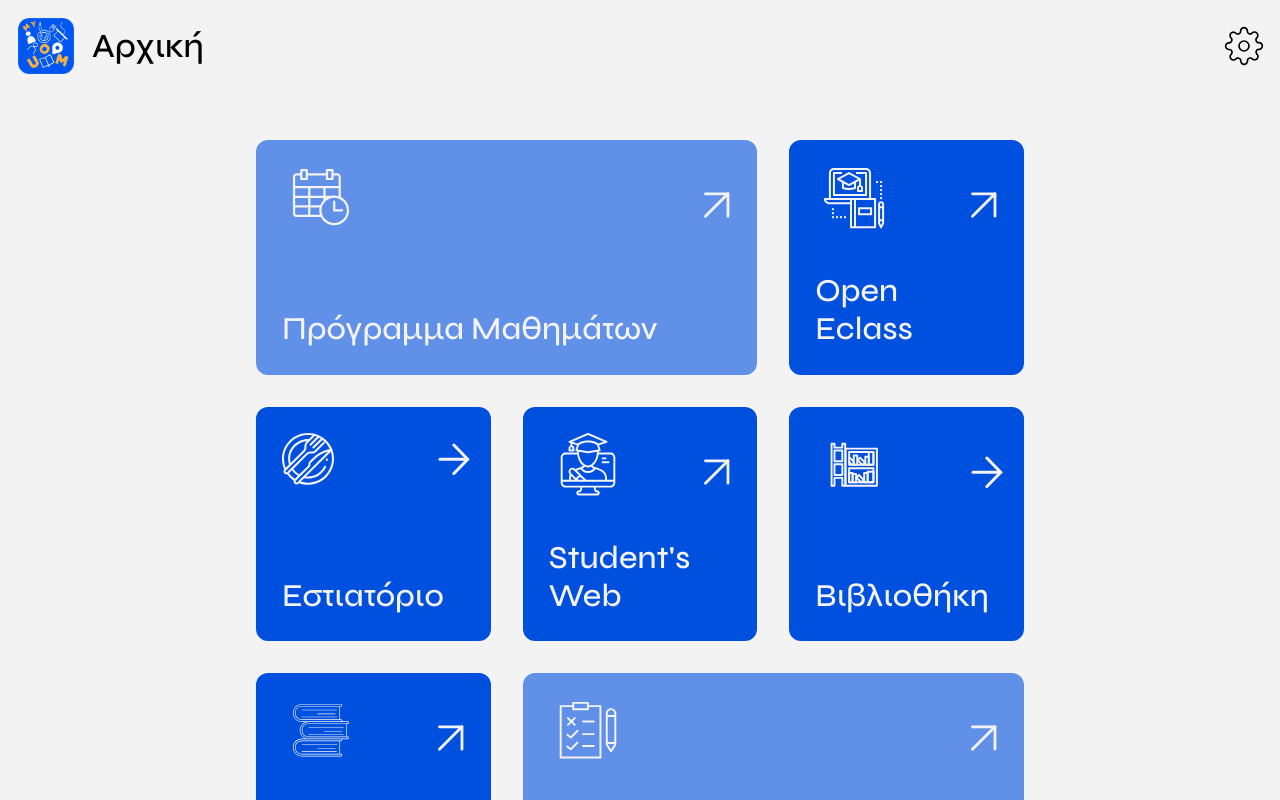
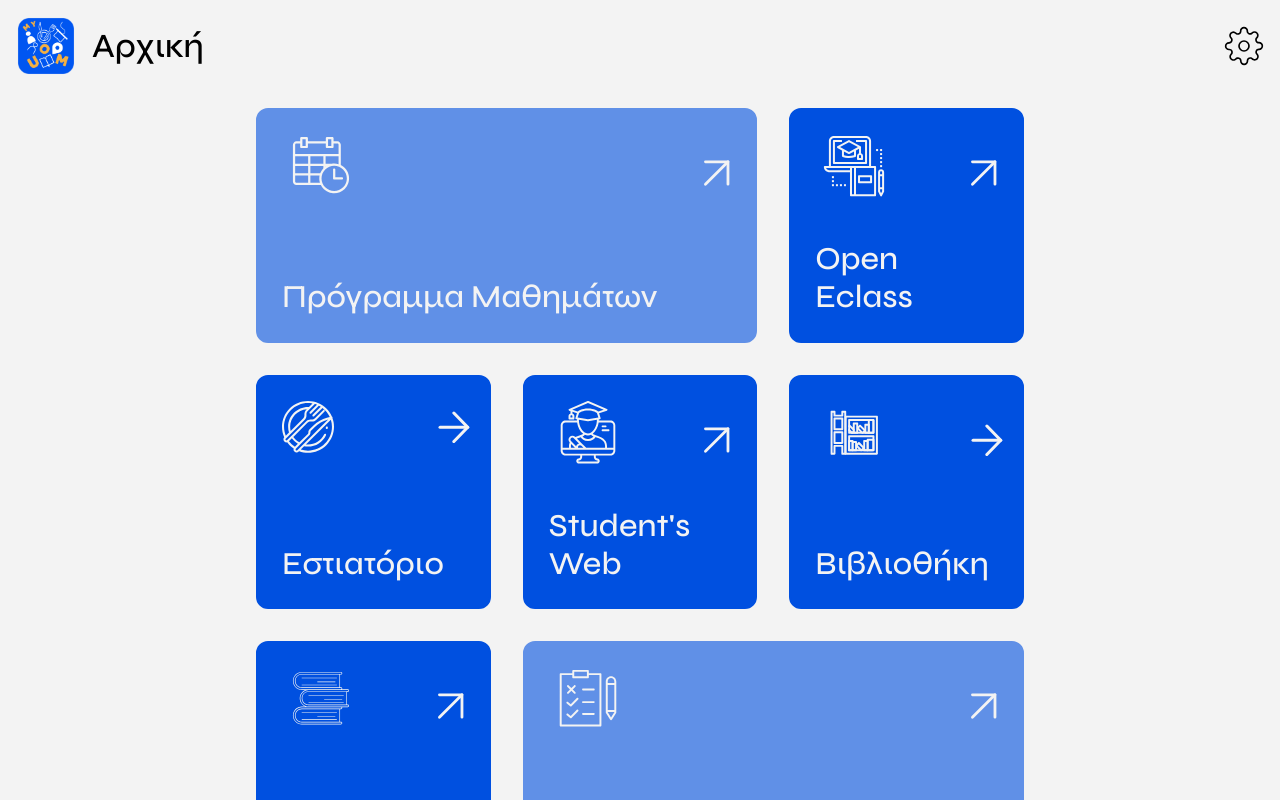
Before and after one commit to open-source-uom/myuom, a React (Create React App) app: page / in a window 1280 px wide. Shown: the top 800 px of the page. Built offline with nearby package versions, Linux system fonts and the light colour scheme.

Commit message:
Fixes #105

```diff
--- a/src/pages/HomePage.jsx
+++ b/src/pages/HomePage.jsx
@@ -24,7 +24,7 @@ export default function HomePage() {
       justify="start"
       w="100%"
       h="100%"
-      pt="3rem"
+      pt="1rem"
       gap="3rem"
       px={{ sm: "1rem", md: "0px" }}
     >
```
